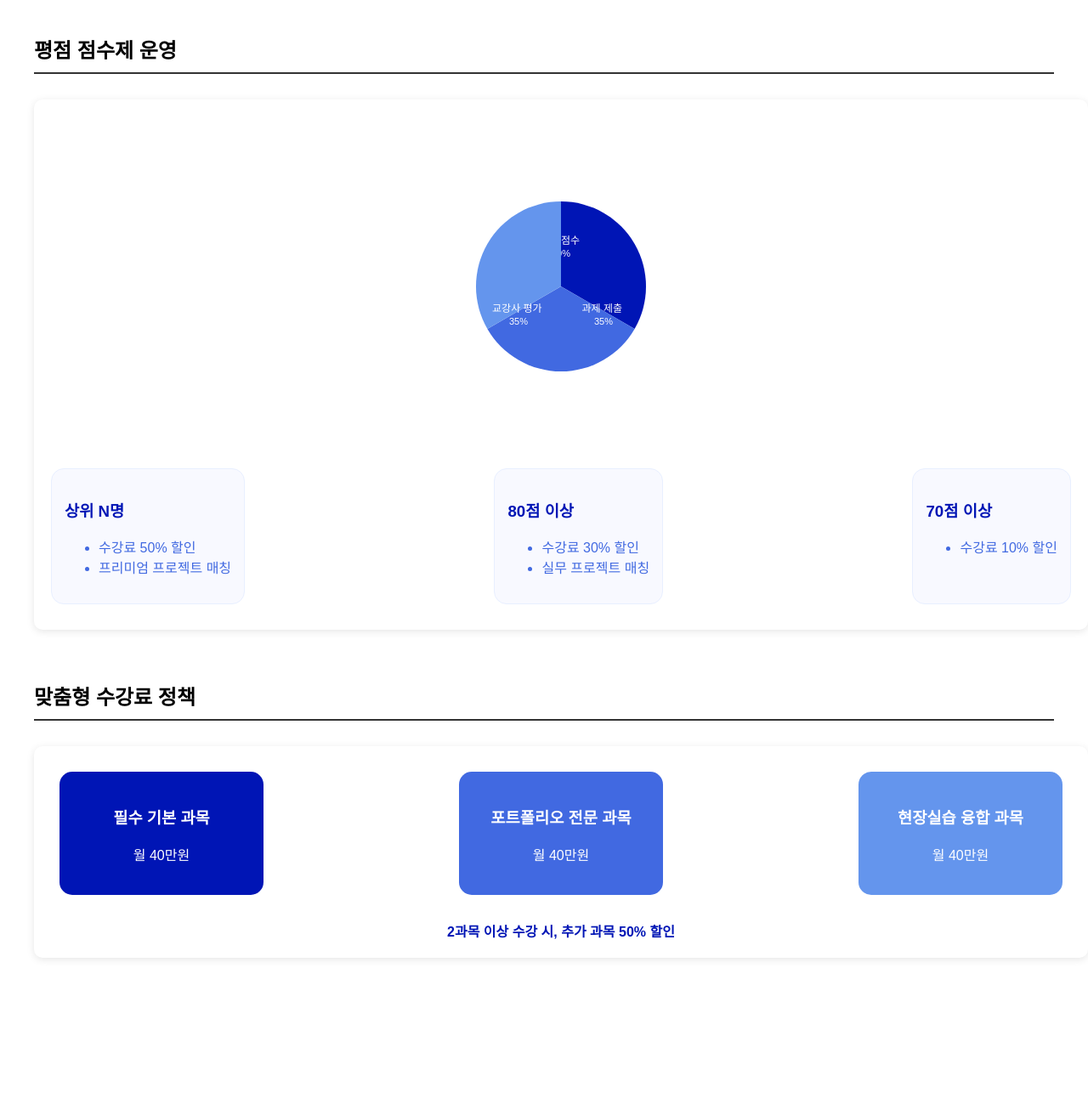
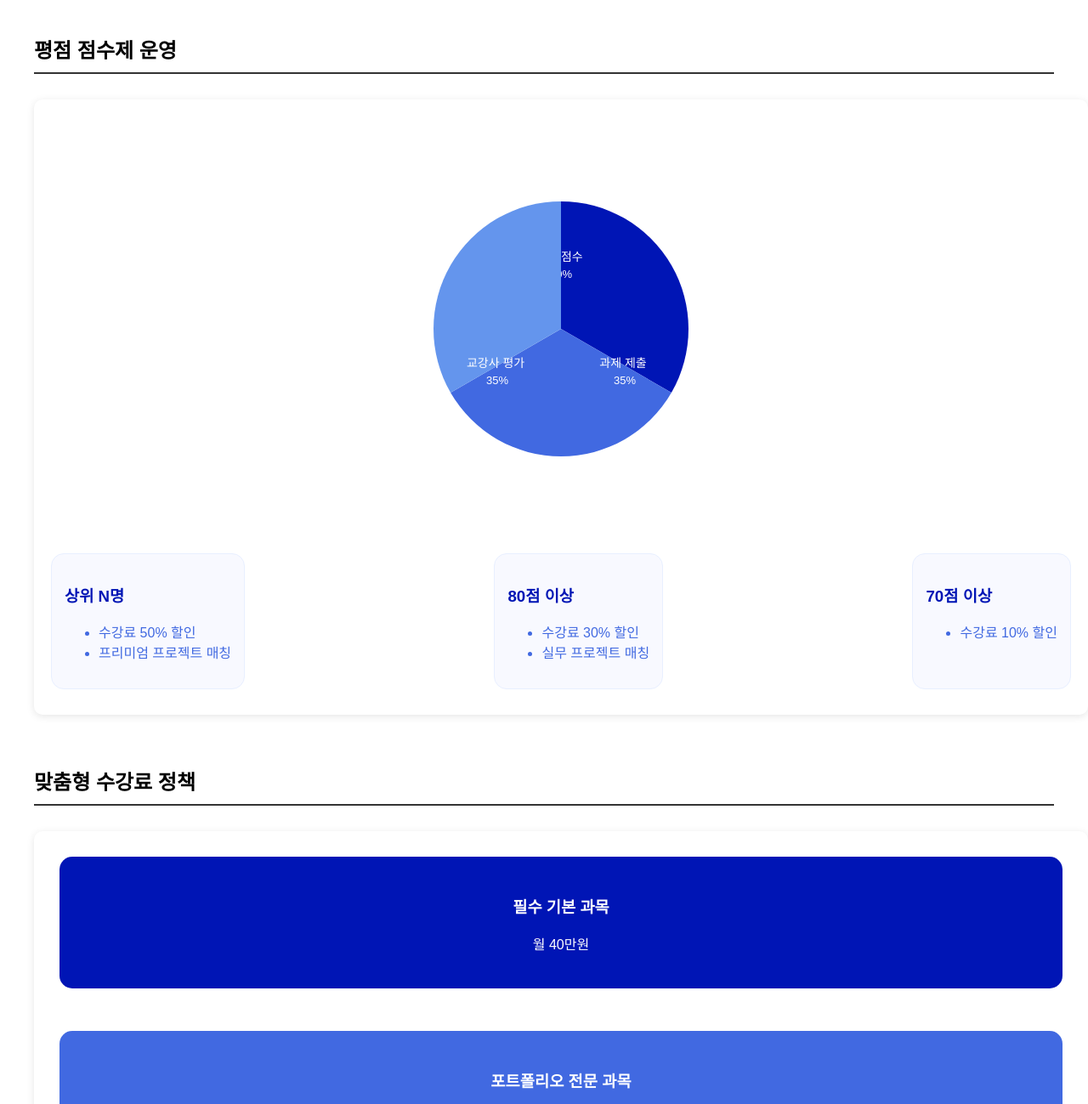
Before and after one commit to seoyooniverse/bcccourse, a plain HTML site: page index.html in a window 1280 px wide. Shown: the top 1299 px of the page at 85% size. Before the commit the page ends 1207 px from the top, so only its background shows below. Drawn offline with Linux system fonts and the light colour scheme; a web font is replaced by a local one.

Commit message:
Update index.html

```diff
--- a/index.html
+++ b/index.html
@@ -42,11 +42,12 @@
            filter: brightness(1.1);
        }
        .chart-text {
-           font-size: 12px;
+    font-size: 14px;
     fill: white;
+    font-weight: 500;
        }
        .chart-percentage {
-           font-size: 11px;
+    font-size: 13px;
     fill: white;
        }
        .benefits-card {
@@ -82,10 +83,11 @@
        .course-box {
            background: #f8f9fa;
            border-radius: 15px;
-           padding: 20px;
            margin: 10px;
            text-align: center;
-           min-width: 200px;
+              width: 100%;
+    min-width: 250px;
+    padding: 25px;
            transition: all 0.3s ease;
            cursor: pointer;
        }
@@ -154,7 +156,7 @@
            display: flex;
            justify-content: space-between;
            flex-wrap: wrap;
-           gap: 20px;
+           gap: 30px;
        }
 
        @media (max-width: 768px) {
@@ -188,27 +190,27 @@
        <div class="policy-section">
            <h2 class="section-title">평점 점수제 운영</h2>
            <div class="image-container">
-               <svg width="100%" height="400" viewBox="0 0 800 400">
-                   <g transform="translate(400, 200)">
+          <svg width="100%" height="500" viewBox="0 0 800 500">
+    <g transform="translate(400, 250)">
         <!-- 출석 점수 섹션 -->
-                       <path class="chart-segment" d="M0,0 L0,-100 A100,100 0 0,1 86.6,50 Z" fill="#0015b5"/>
-                       <text class="chart-text" x="0" y="-50" text-anchor="middle">
+        <path class="chart-segment" d="M0,0 L0,-150 A150,150 0 0,1 129.9,75 Z" fill="#0015b5"/>
+        <text class="chart-text" x="0" y="-80" text-anchor="middle">
             <tspan x="0" dy="0">출석 점수</tspan>
-                           <tspan x="0" dy="15" class="chart-percentage">30%</tspan>
+            <tspan x="0" dy="20" class="chart-percentage">30%</tspan>
         </text>
 
         <!-- 과제 제출 섹션 -->
-                       <path class="chart-segment" d="M0,0 L86.6,50 A100,100 0 0,1 -86.6,50 Z" fill="#4169E1"/>
-                       <text class="chart-text" x="50" y="30" text-anchor="middle">
-                           <tspan x="50" dy="0">과제 제출</tspan>
-                           <tspan x="50" dy="15" class="chart-percentage">35%</tspan>
+        <path class="chart-segment" d="M0,0 L129.9,75 A150,150 0 0,1 -129.9,75 Z" fill="#4169E1"/>
+        <text class="chart-text" x="75" y="45" text-anchor="middle">
+            <tspan x="75" dy="0">과제 제출</tspan>
+            <tspan x="75" dy="20" class="chart-percentage">35%</tspan>
         </text>
 
         <!-- 교강사 평가 섹션 -->
-                       <path class="chart-segment" d="M0,0 L-86.6,50 A100,100 0 0,1 0,-100 Z" fill="#6495ED"/>
-                       <text class="chart-text" x="-50" y="30" text-anchor="middle">
-                           <tspan x="-50" dy="0">교강사 평가</tspan>
-                           <tspan x="-50" dy="15" class="chart-percentage">35%</tspan>
+        <path class="chart-segment" d="M0,0 L-129.9,75 A150,150 0 0,1 0,-150 Z" fill="#6495ED"/>
+        <text class="chart-text" x="-75" y="45" text-anchor="middle">
+            <tspan x="-75" dy="0">교강사 평가</tspan>
+            <tspan x="-75" dy="20" class="chart-percentage">35%</tspan>
         </text>
     </g>
 </svg>
```
Lines whose indentation alone changed are shown as unchanged.
